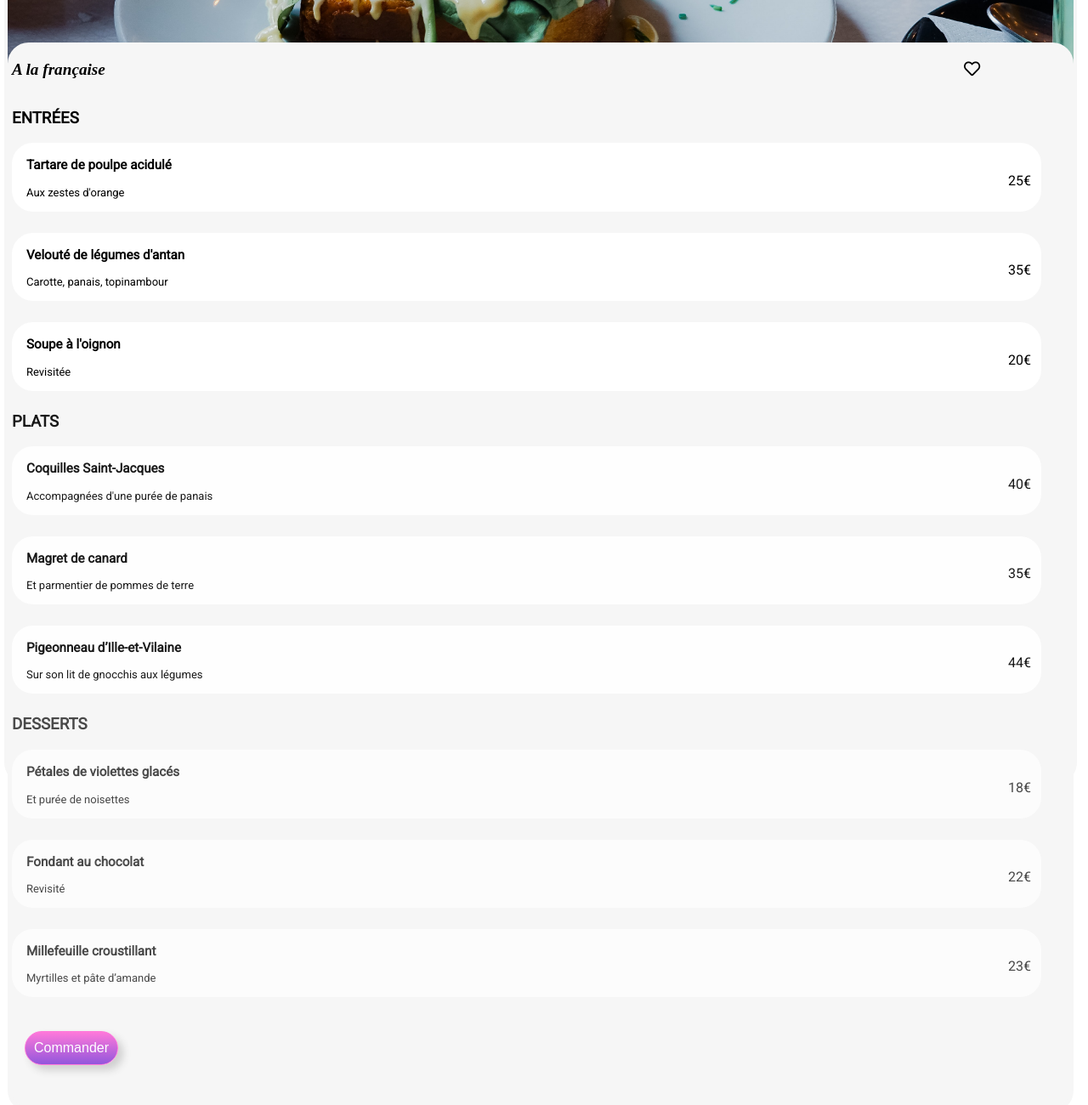
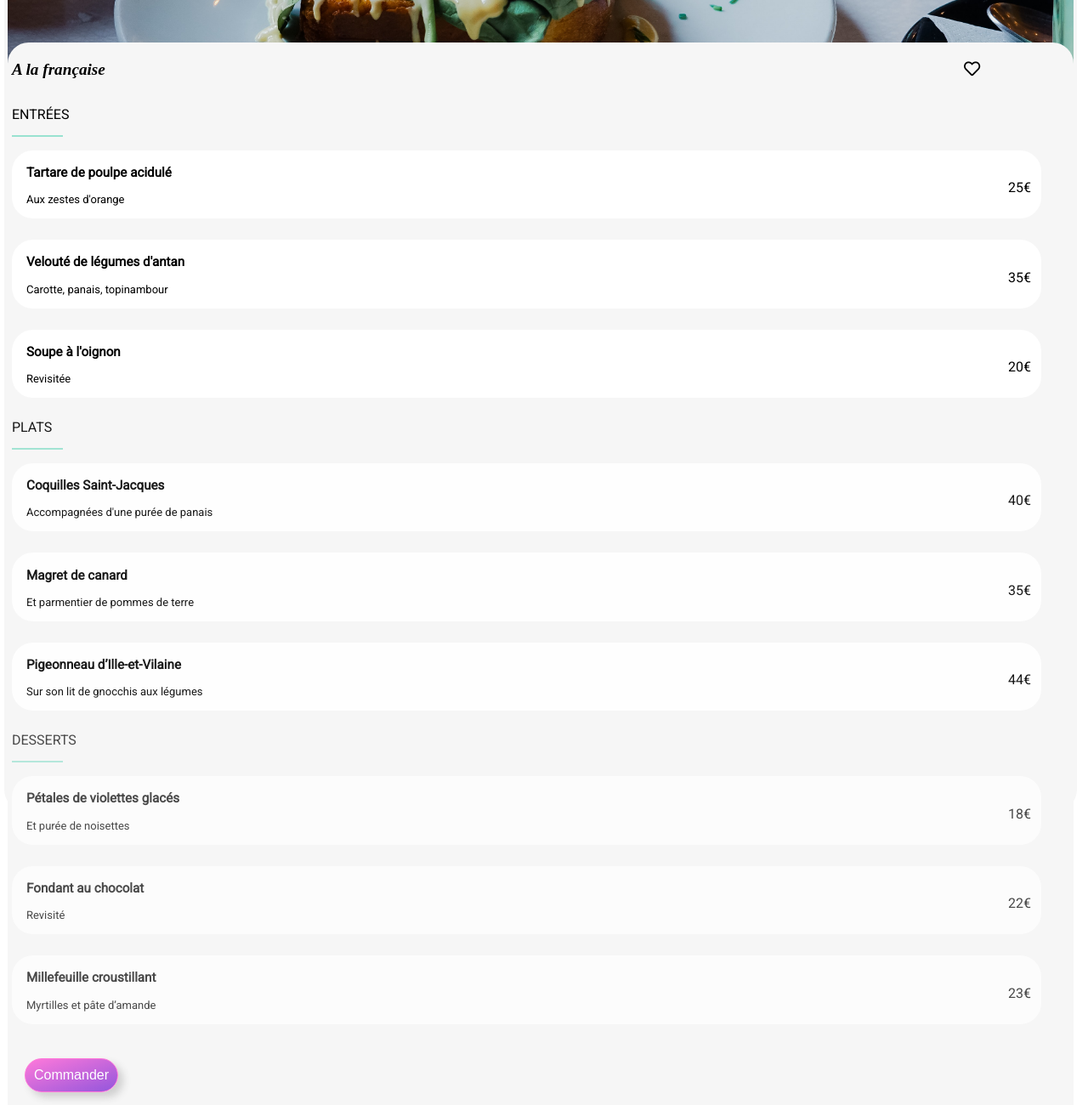
Before and after one commit to RonanGe/RonanGerme_3_09022021, a plain HTML site: page a_la_francaise.html in a window 1280 px wide. Shown: the part 360-1660 px from the top of the page at 85% size. Drawn offline with Linux system fonts and the light colour scheme; a web font is replaced by a local one.

Commit message:
maj soutenance 2

```diff
--- a/a_la_francaise.html
+++ b/a_la_francaise.html
@@ -28,7 +28,7 @@
                         <h2>A la française<span class="heart"><i class="far fa-heart empty"></i> <i class="fas fa-heart full"></i></span></h2>
                         <div class="menu_carte">
                             <div class="entree">
-                                <h3>ENTRÉES</h3>
+                                <p>ENTRÉES</p>
                                 <div class="menu_ligne entree--1">
                                     <div class="menu_txt">
                                     <h3>Tartare de poulpe acidulé</h3>
@@ -76,7 +76,7 @@
                             </div>
 
                             <div class="plat">
-                                <h3>PLATS</h3>
+                                <p>PLATS</p>
                                 <div class="menu_ligne plat--1">
                                     <div class="menu_txt">
                                     <h3>Coquilles Saint-Jacques</h3>
@@ -124,7 +124,7 @@
                             </div>
 
                             <div class="dessert">
-                                <h3>DESSERTS</h3>
+                                <p>DESSERTS</p>
                                 <div class="menu_ligne dessert--1">
                                     <div class="menu_txt">
                                     <h3>Pétales de violettes glacés</h3>
--- a/animations.css
+++ b/animations.css
@@ -66,8 +66,8 @@
 
 .btn {
   color: white;
-  background: -webkit-gradient(linear, left top, left bottom, from(#FF79DA), to(#9356DC));
-  background: linear-gradient(#FF79DA, #9356DC);
+  background: -webkit-gradient(linear, left top, right bottom, from(#FF79DA), to(#9356DC));
+  background: linear-gradient(to right bottom, #FF79DA, #9356DC);
   border-radius: 40px;
   border: 1px solid #FF79DA;
   -webkit-box-shadow: 6px 6px 10px #cfcfcf;
```
Also changed, not shown: la_note_enchantée.html (+3 -3 lines), le_delice_des_sens.html (+3 -3 lines).
